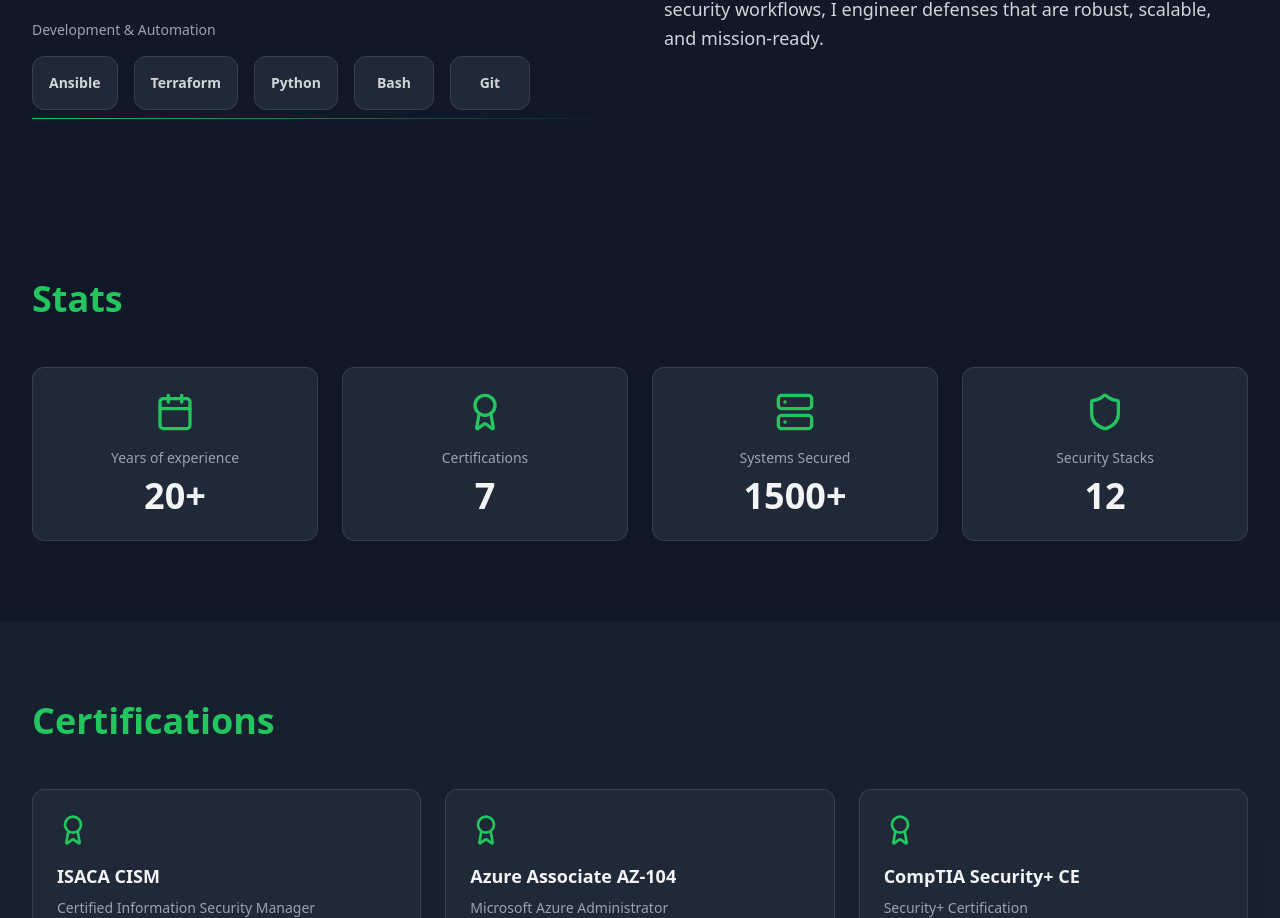
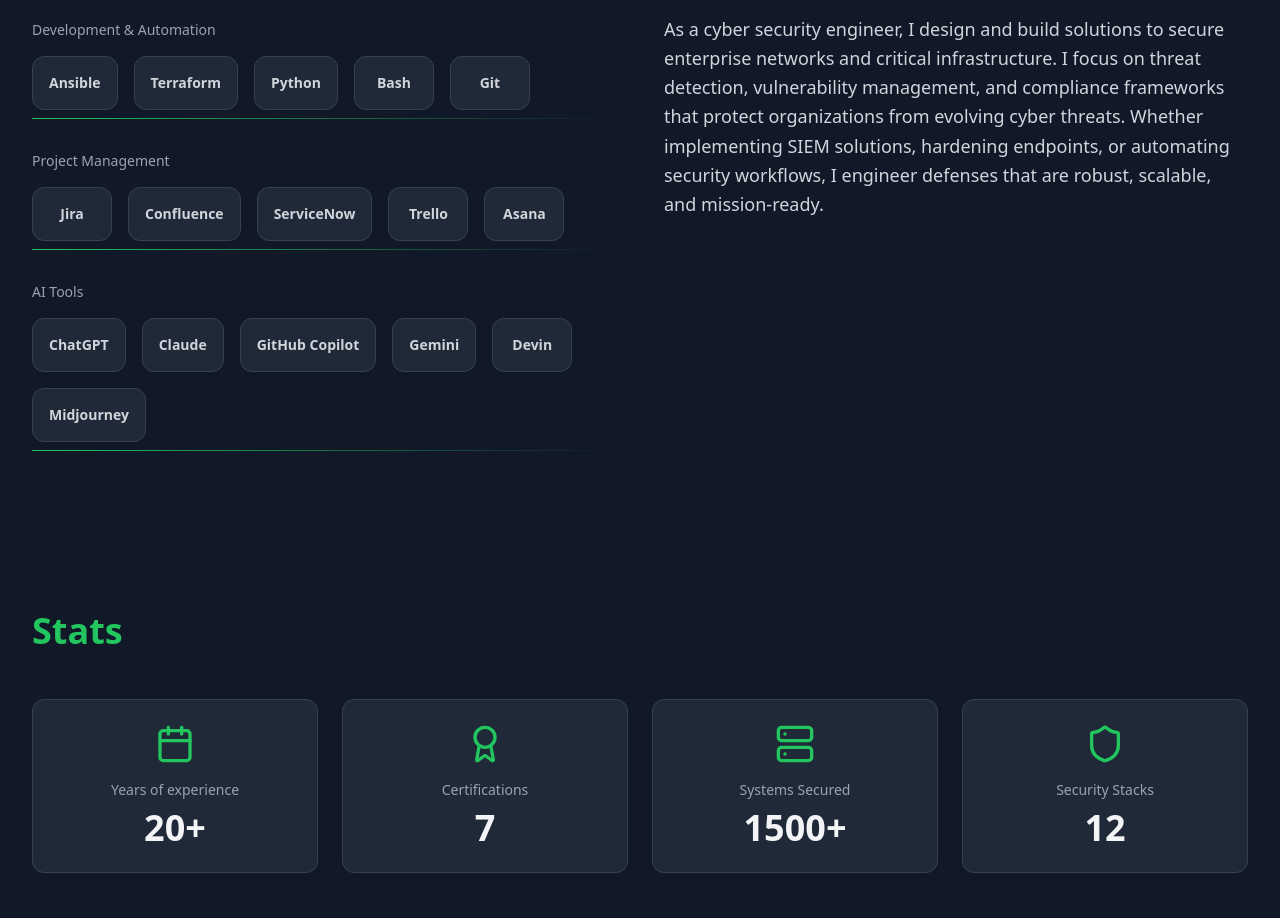
Before and after one commit to ebarlowjr2/cyber-engineer, a React (Vite) app: page / in a window 1280 px wide. Shown: the part 1949-2867 px from the top of the page. Built offline with nearby package versions, Linux system fonts and the light colour scheme.

Commit message:
Add Project Management and AI Tools categories
Co-Authored-By: Eddie Barlow Jr <eddiebarlowjr@gmail.com>

```diff
--- a/src/pages/Home.tsx
+++ b/src/pages/Home.tsx
@@ -284,6 +284,55 @@ export default function Home() {
                                           </div>
                                           <div className="bg-gray-100 dark:bg-gray-800 rounded-xl p-4 flex items-center justify-center min-w-[80px] border border-gray-200 dark:border-gray-700">
                                             <span className="text-sm font-semibold text-gray-700 dark:text-gray-300">Git</span>
+                                          </div>
+                                        </div>
+                                        <div className="mt-2 h-px bg-gradient-to-r from-green-500 to-transparent"></div>
+                                      </div>
+
+                                      {/* Project Management */}
+                                      <div>
+                                        <h3 className="text-gray-500 dark:text-gray-400 text-sm font-medium mb-4">Project Management</h3>
+                                        <div className="flex flex-wrap gap-4">
+                                          <div className="bg-gray-100 dark:bg-gray-800 rounded-xl p-4 flex items-center justify-center min-w-[80px] border border-gray-200 dark:border-gray-700">
+                                            <span className="text-sm font-semibold text-gray-700 dark:text-gray-300">Jira</span>
+                                          </div>
+                                          <div className="bg-gray-100 dark:bg-gray-800 rounded-xl p-4 flex items-center justify-center min-w-[80px] border border-gray-200 dark:border-gray-700">
+                                            <span className="text-sm font-semibold text-gray-700 dark:text-gray-300">Confluence</span>
+                                          </div>
+                                          <div className="bg-gray-100 dark:bg-gray-800 rounded-xl p-4 flex items-center justify-center min-w-[80px] border border-gray-200 dark:border-gray-700">
+                                            <span className="text-sm font-semibold text-gray-700 dark:text-gray-300">ServiceNow</span>
+                                          </div>
+                                          <div className="bg-gray-100 dark:bg-gray-800 rounded-xl p-4 flex items-center justify-center min-w-[80px] border border-gray-200 dark:border-gray-700">
+                                            <span className="text-sm font-semibold text-gray-700 dark:text-gray-300">Trello</span>
+                                          </div>
+                                          <div className="bg-gray-100 dark:bg-gray-800 rounded-xl p-4 flex items-center justify-center min-w-[80px] border border-gray-200 dark:border-gray-700">
+                                            <span className="text-sm font-semibold text-gray-700 dark:text-gray-300">Asana</span>
+                                          </div>
+                                        </div>
+                                        <div className="mt-2 h-px bg-gradient-to-r from-green-500 to-transparent"></div>
+                                      </div>
+
+                                      {/* AI Tools */}
+                                      <div>
+                                        <h3 className="text-gray-500 dark:text-gray-400 text-sm font-medium mb-4">AI Tools</h3>
+                                        <div className="flex flex-wrap gap-4">
+                                          <div className="bg-gray-100 dark:bg-gray-800 rounded-xl p-4 flex items-center justify-center min-w-[80px] border border-gray-200 dark:border-gray-700">
+                                            <span className="text-sm font-semibold text-gray-700 dark:text-gray-300">ChatGPT</span>
+                                          </div>
+                                          <div className="bg-gray-100 dark:bg-gray-800 rounded-xl p-4 flex items-center justify-center min-w-[80px] border border-gray-200 dark:border-gray-700">
+                                            <span className="text-sm font-semibold text-gray-700 dark:text-gray-300">Claude</span>
+                                          </div>
+                                          <div className="bg-gray-100 dark:bg-gray-800 rounded-xl p-4 flex items-center justify-center min-w-[80px] border border-gray-200 dark:border-gray-700">
+                                            <span className="text-sm font-semibold text-gray-700 dark:text-gray-300">GitHub Copilot</span>
+                                          </div>
+                                          <div className="bg-gray-100 dark:bg-gray-800 rounded-xl p-4 flex items-center justify-center min-w-[80px] border border-gray-200 dark:border-gray-700">
+                                            <span className="text-sm font-semibold text-gray-700 dark:text-gray-300">Gemini</span>
+                                          </div>
+                                          <div className="bg-gray-100 dark:bg-gray-800 rounded-xl p-4 flex items-center justify-center min-w-[80px] border border-gray-200 dark:border-gray-700">
+                                            <span className="text-sm font-semibold text-gray-700 dark:text-gray-300">Devin</span>
+                                          </div>
+                                          <div className="bg-gray-100 dark:bg-gray-800 rounded-xl p-4 flex items-center justify-center min-w-[80px] border border-gray-200 dark:border-gray-700">
+                                            <span className="text-sm font-semibold text-gray-700 dark:text-gray-300">Midjourney</span>
                                           </div>
                                         </div>
                                         <div className="mt-2 h-px bg-gradient-to-r from-green-500 to-transparent"></div>
```
Lines whose indentation alone changed are shown as unchanged.
